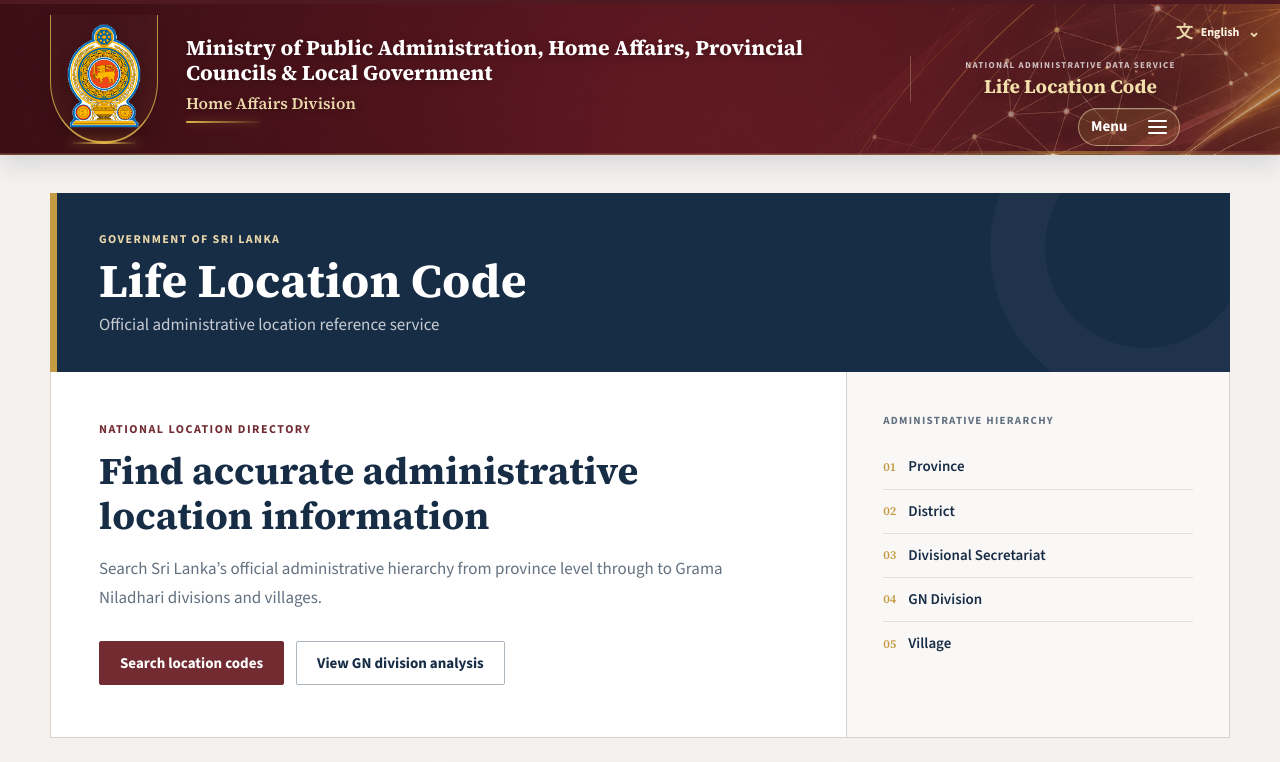
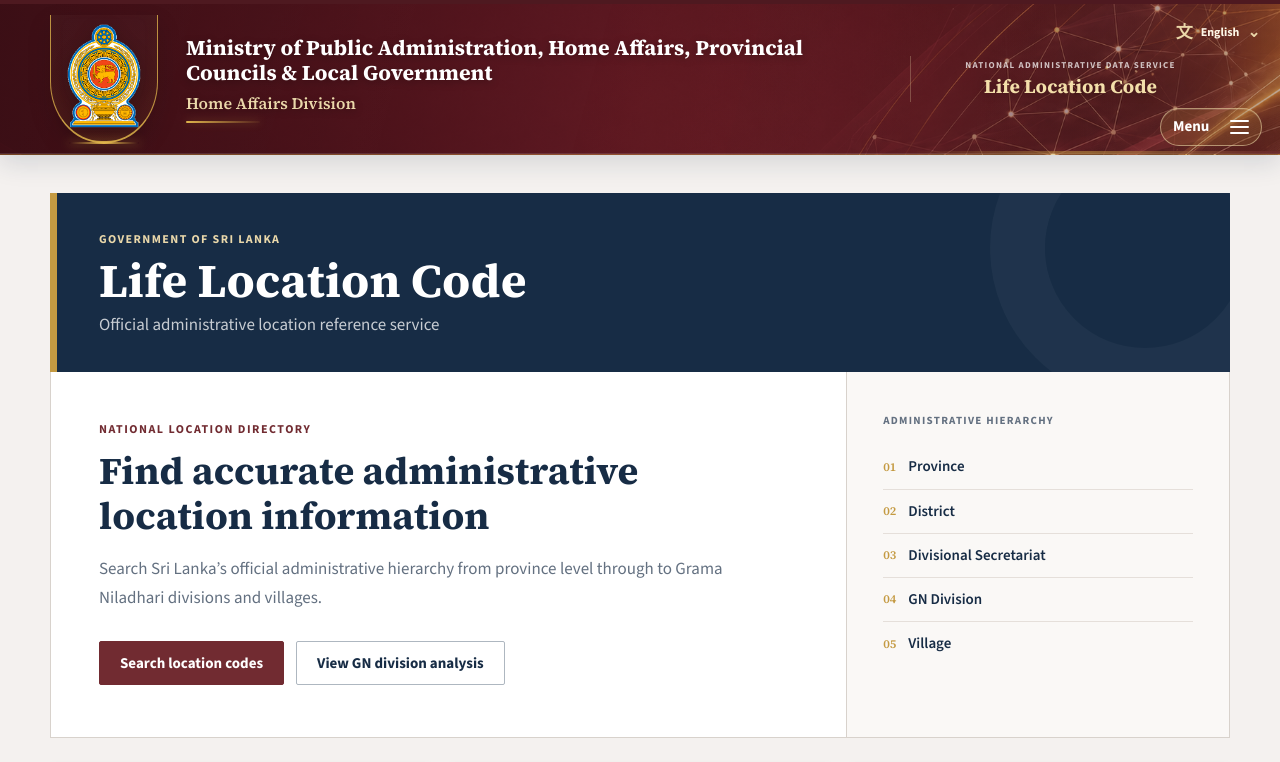
Before and after one commit to hiruna-lang/Life-Location-Code-Management-System, a React (Vite) app in the folder frontend/: page / in a window 1280 px wide. Shown: the top 762 px of the page. Built offline with nearby package versions, Linux system fonts and the light colour scheme.

Commit message:
align menu button to banner right corner

```diff
--- a/frontend/src/index.css
+++ b/frontend/src/index.css
@@ -608,6 +608,8 @@
 .account-name { max-width: 150px; overflow: hidden; text-overflow: ellipsis; white-space: nowrap; font-size: 13px; }
 .role-badge { padding: 2px 7px; border-radius: 10px; background: var(--gold); color: var(--navy); font-size: 10px; font-weight: 800; text-transform: uppercase; letter-spacing: .5px; }
 .site-nav__toggle {
+  position: absolute;
+  right: min(0px, calc(50% - 50vw + 18px));
   order: 2;
   display: inline-flex;
   min-width: 102px;
```
